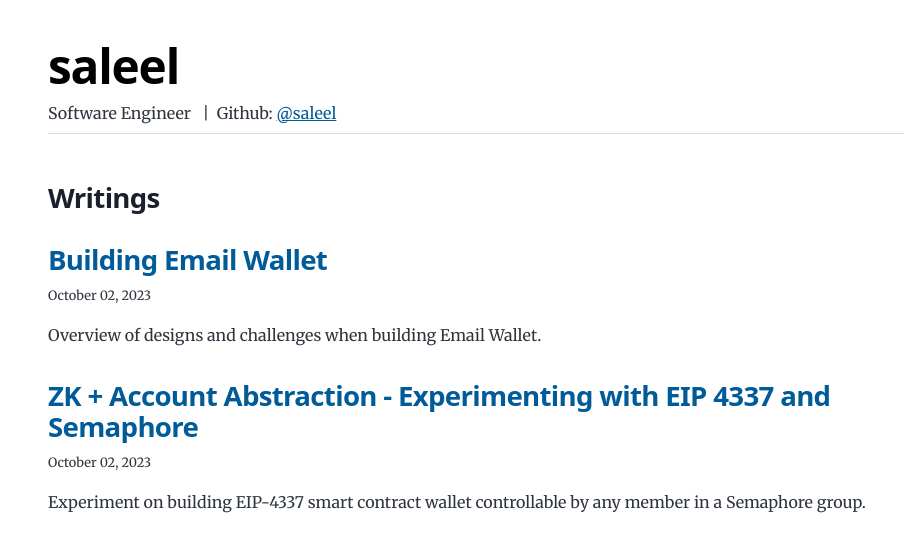
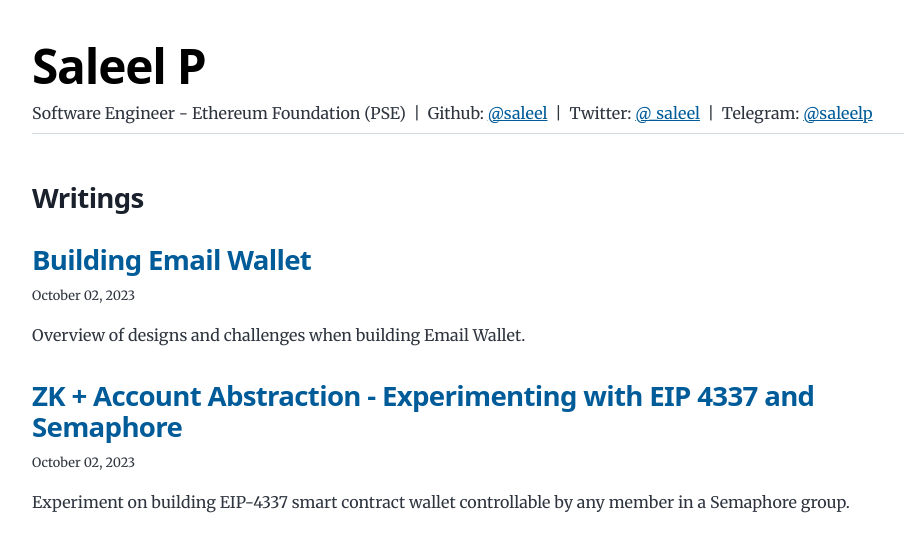
Before and after one commit to saleel/blog, a Gatsby site: page / in a window 1280 px wide. Shown: the whole page, without its empty margins (164-1068 px from the left). Built offline with nearby package versions, Linux system fonts and the light colour scheme; Gatsby itself is replaced by a stand-in of ours.

Commit message:
chore: update bio

```diff
--- a/content/blog/email-wallet/index.md
+++ b/content/blog/email-wallet/index.md
@@ -203,11 +203,10 @@ For this, a 4337 wallet could be explored, and user's browser can call a Bundler
 However, a client side proving will require user copy the whole email content and paste to a web app. This is a bad UX considering sending money is a frequent use-case and demand a simple UX that also works from mobile.
 
 <hr />
-<br />
 
 ### Conclusion
 
-Email Wallet has the potential to onboard new users to Ethereum. Users can interact with Ethereum without knowing anything about wallets, private keys, gas, etc.
+Email Wallet has the potential to onboard many new users to Ethereum. Users can interact with Ethereum without knowing anything about wallets, private keys, gas, etc.
 
 There are improvements that can be done the protocol and the overall UX. Some of the things we are exploring are:
 
--- a/gatsby-config.js
+++ b/gatsby-config.js
@@ -9,7 +9,7 @@
  */
 module.exports = {
   siteMetadata: {
-    title: `saleel`,
+    title: `Saleel P`,
     author: {
       name: `Saleel P`
     },
--- a/src/components/layout.js
+++ b/src/components/layout.js
@@ -13,10 +13,18 @@ const Layout = ({ location, title, children }) => {
           <Link to="/">{title}</Link>
         </h1>
         <div>
-          <span>Software Engineer </span>
+          <span>Software Engineer - Ethereum Foundation (PSE)</span>
           <span>&nbsp; | &nbsp;</span>
           <span>
             Github: <a target="_blank" rel="nofollow noreferrer" href="https://github.com/saleel">@saleel</a>
+          </span>
+          <span>&nbsp; | &nbsp;</span>
+          <span>
+            Twitter: <a target="_blank" rel="nofollow noreferrer" href="https://twitter.com/_saleel">@_saleel</a>
+          </span>
+          <span>&nbsp; | &nbsp;</span>
+          <span>
+            Telegram: <a target="_blank" rel="nofollow noreferrer" href="https://github.com/saleel">@saleelp</a>
           </span>
         </div>
         <hr />
--- a/src/style.css
+++ b/src/style.css
@@ -9,7 +9,7 @@
   --maxWidth-xl: 36rem;
   --maxWidth-2xl: 42rem;
   --maxWidth-3xl: 48rem;
-  --maxWidth-4xl: 56rem;
+  --maxWidth-4xl: 58rem;
   --maxWidth-full: "100%";
   --maxWidth-wrapper: var(--maxWidth-4xl);
   --spacing-px: "1px";
```
